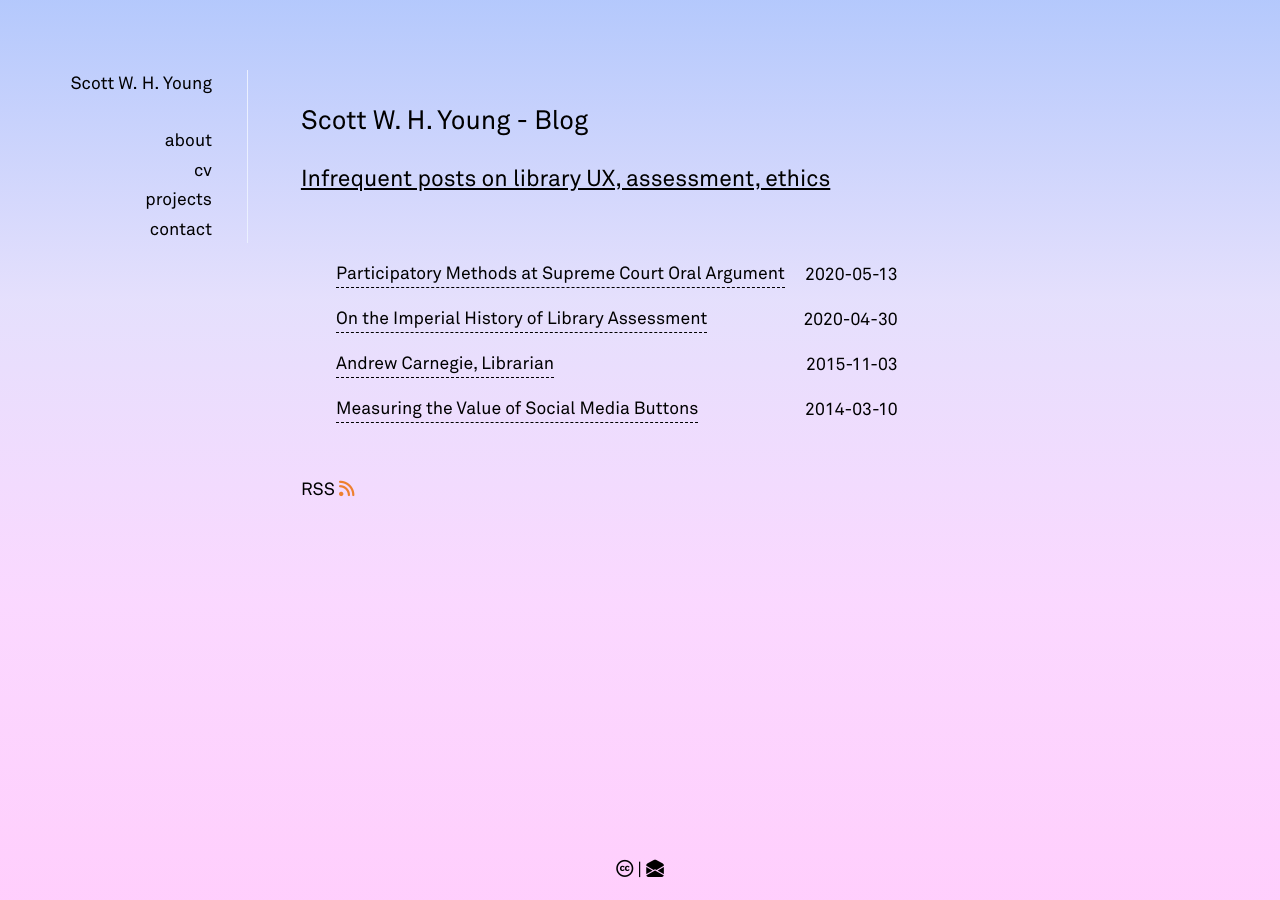
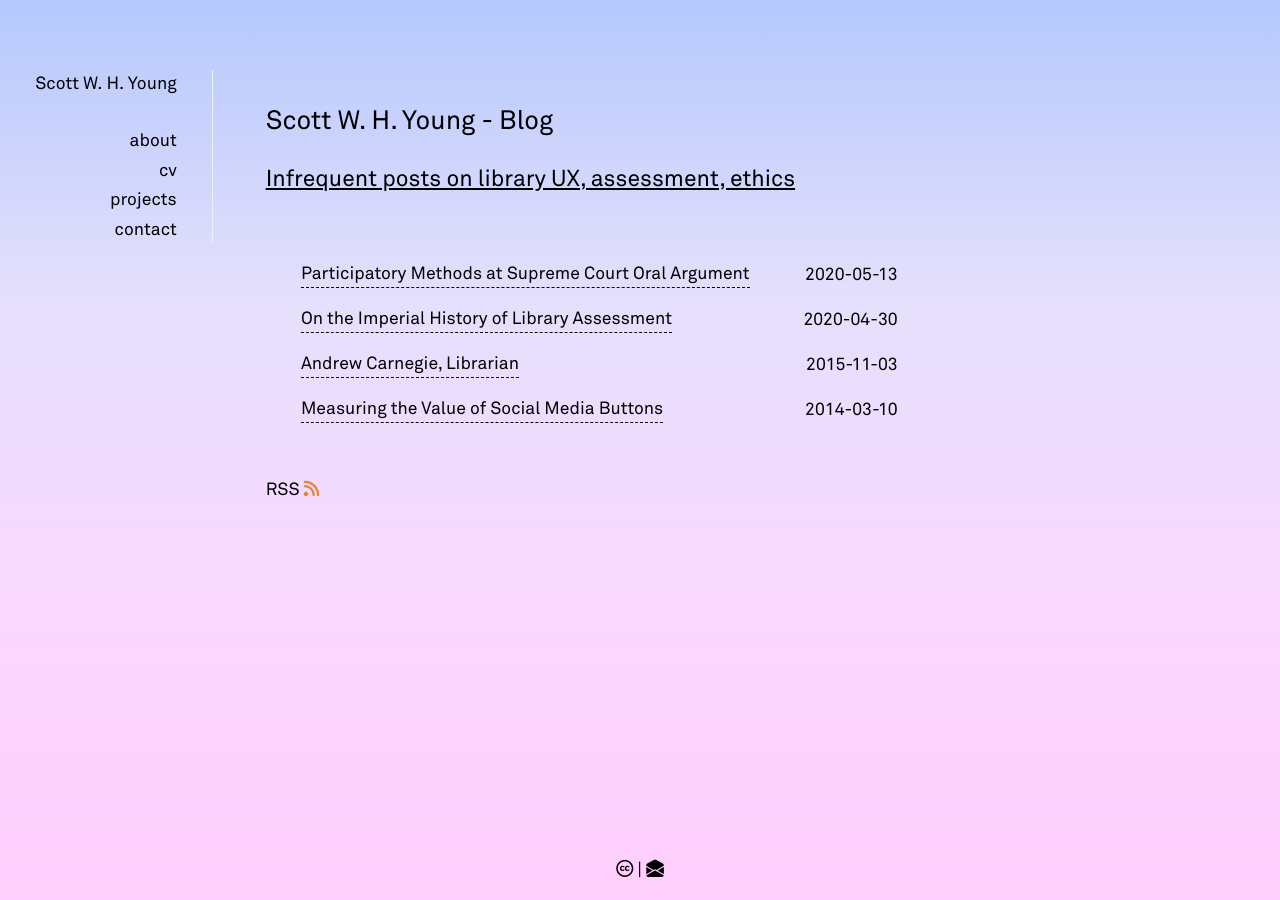
Before and after one commit to swyoung/swyoung.github.io, a Jekyll site: the page built from _pages/posts.md, in a window 1280 px wide. Built offline with Jekyll 4.4.1, drawn with Linux system fonts in a browser that asks for light colours; nearby versions of some CDN libraries; a style sheet for code colours, icons or effects is not loaded.

Commit message:
Update nav.html
reduced padding to 0

```diff
--- a/_includes/nav.html
+++ b/_includes/nav.html
@@ -1,5 +1,5 @@
 <nav>
-  <ul>
+  <ul style="padding-left:0">
     <li>
       <a href="/">
         {% if site.navbar_title %}
```
